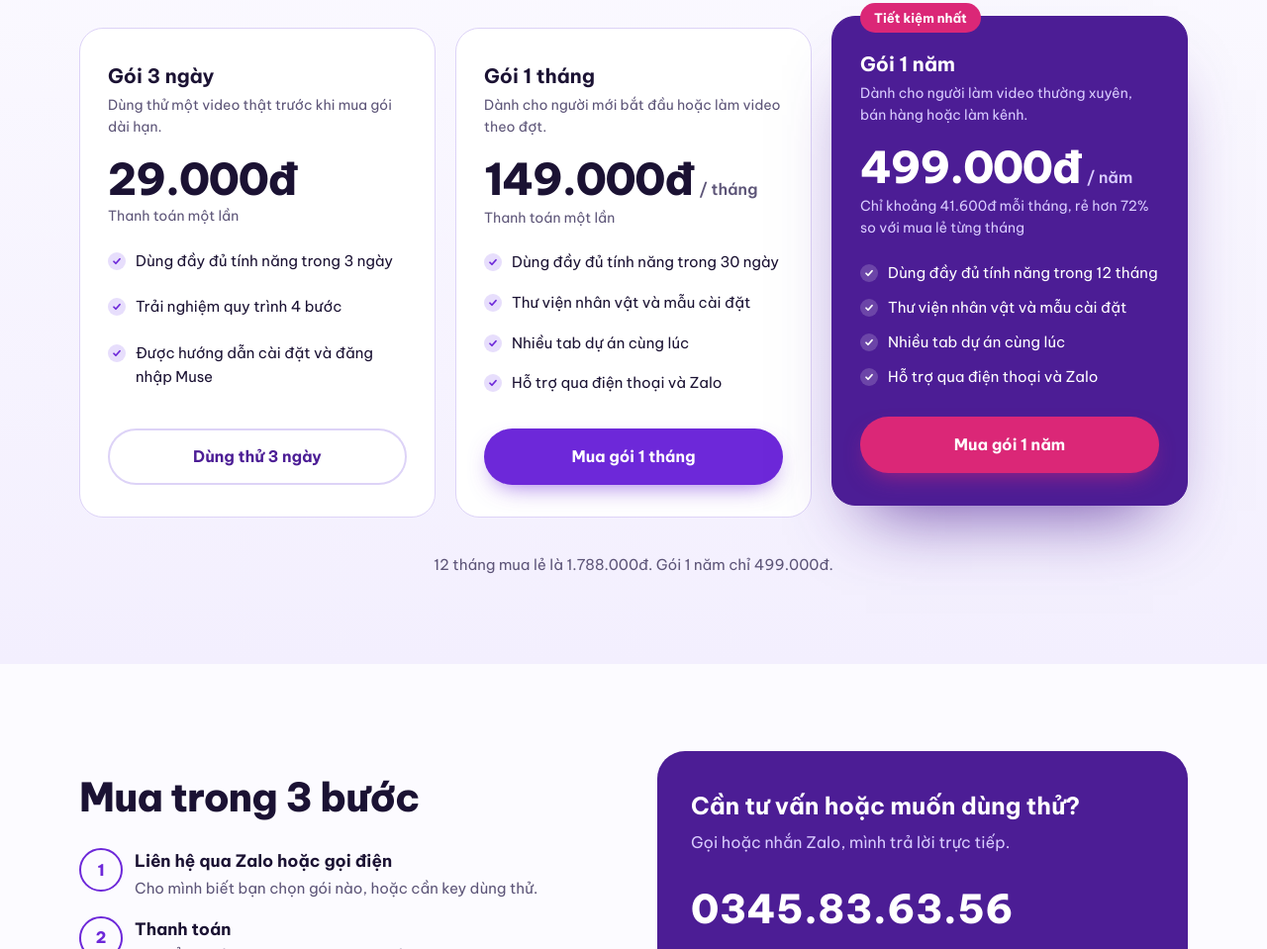
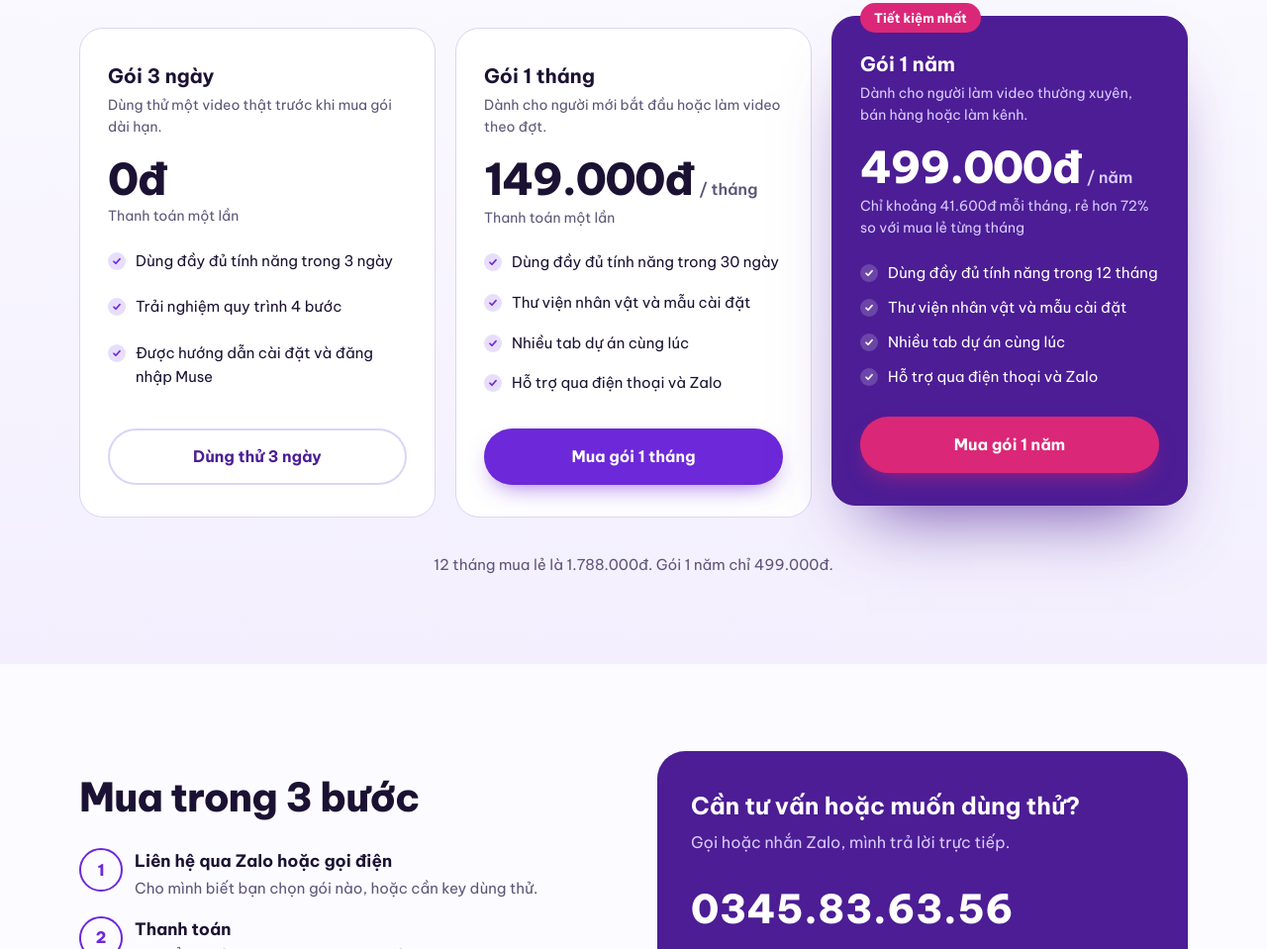
Before and after one commit to huynv-0406/web-tool-ai, a plain HTML site: page index.html in a window 1280 px wide. Shown: the part 4637-5596 px from the top of the page at 99% size. Drawn offline with Linux system fonts and the light colour scheme.

Commit message:
Update index.html

```diff
--- a/index.html
+++ b/index.html
@@ -476,7 +476,7 @@ footer{padding:28px 0 96px;text-align:center;color:var(--ink-soft);font-size:14p
       <article class="plan">
         <h3>Gói 3 ngày</h3>
         <p class="for">Dùng thử một video thật trước khi mua gói dài hạn.</p>
-        <div class="price"><strong>29.000đ</strong></div>
+        <div class="price"><strong>0đ</strong></div>
         <p class="sub">Thanh toán một lần</p>
         <ul>
           <li>Dùng đầy đủ tính năng trong 3 ngày</li>
```
